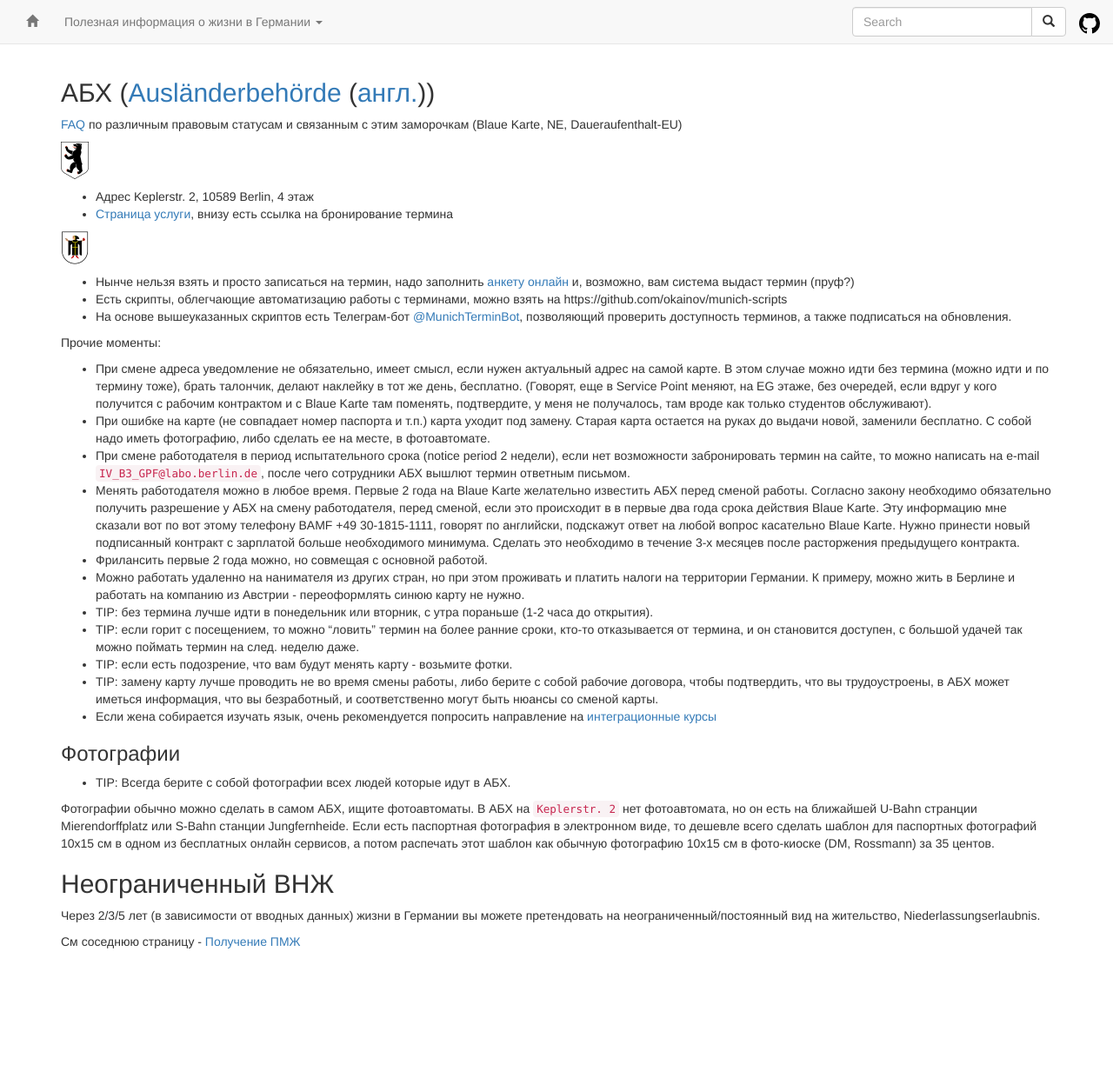
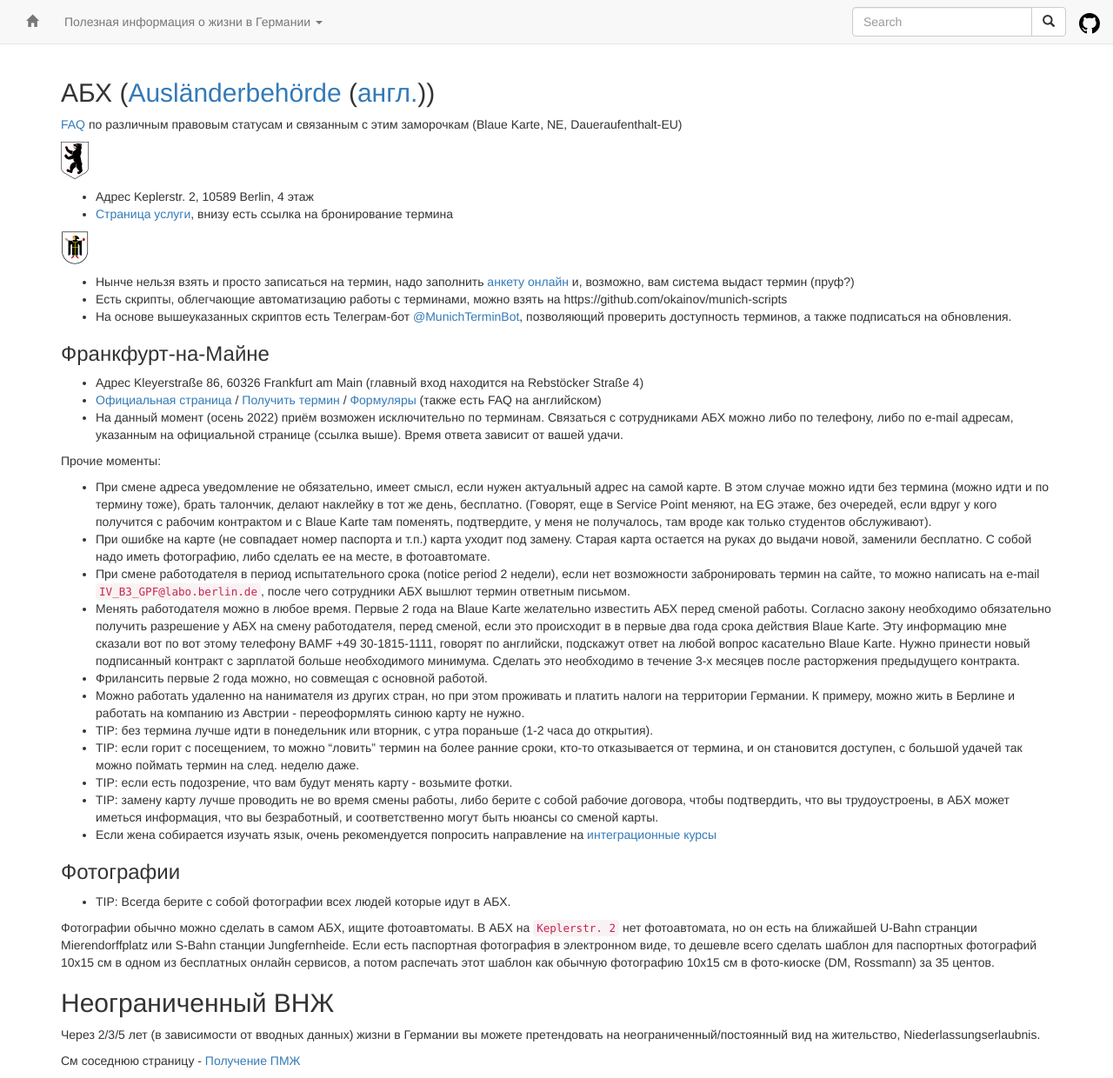
Before and after one commit to ru-de/faq, a Jekyll site: the page built from pages/АБХ.md, in a window 1280 px wide and 1240 px high. Shown: the whole window at 87% size. Built offline with Jekyll 4.4.1, drawn with Linux system fonts in a browser that asks for light colours; nearby versions of some CDN libraries.

Commit message:
sync github pages

```diff
--- a/pages/АБХ.md
+++ b/pages/АБХ.md
@@ -16,6 +16,11 @@ layout: default
  - Нынче нельзя взять и просто записаться на термин, надо заполнить [анкету онлайн](https://service.muenchen.de/intelliform/forms/01/02/02/kontaktabhakademischebeschaeftigung/index) и, возможно, вам система выдаст термин (пруф?)
  - Есть скрипты, облегчающие автоматизацию работы с терминами, можно взять на https://github.com/okainov/munich-scripts
  - На основе вышеуказанных скриптов есть Телеграм-бот [@MunichTerminBot](https://t.me/MunichTerminBot), позволяющий проверить доступность терминов, а также подписаться на обновления.
+
+### Франкфурт-на-Майне
+ - Адрес Kleyerstraße 86, 60326 Frankfurt am Main (главный вход находится на Rebstöcker Straße 4)
+ - [Официальная страница](https://frankfurt.de/service-und-rathaus/verwaltung/aemter-und-institutionen/ordnungsamt/auslaenderbehoerde) / [Получить термин](https://frankfurt.de/service-und-rathaus/verwaltung/aemter-und-institutionen/ordnungsamt/auslaenderbehoerde/neu-terminvereinbarungen) / [Формуляры](https://frankfurt.de/de-de/service-und-rathaus/verwaltung/aemter-und-institutionen/ordnungsamt/auslaenderbehoerde/link-uebersichtsseite-downloads-abh) (также есть FAQ на английском)
+ - На данный момент (осень 2022) приём возможен исключительно по терминам. Связаться с сотрудниками АБХ можно либо по телефону, либо по e-mail адресам, указанным на официальной странице (ссылка выше). Время ответа зависит от вашей удачи.
 
 Прочие моменты:
 
```
